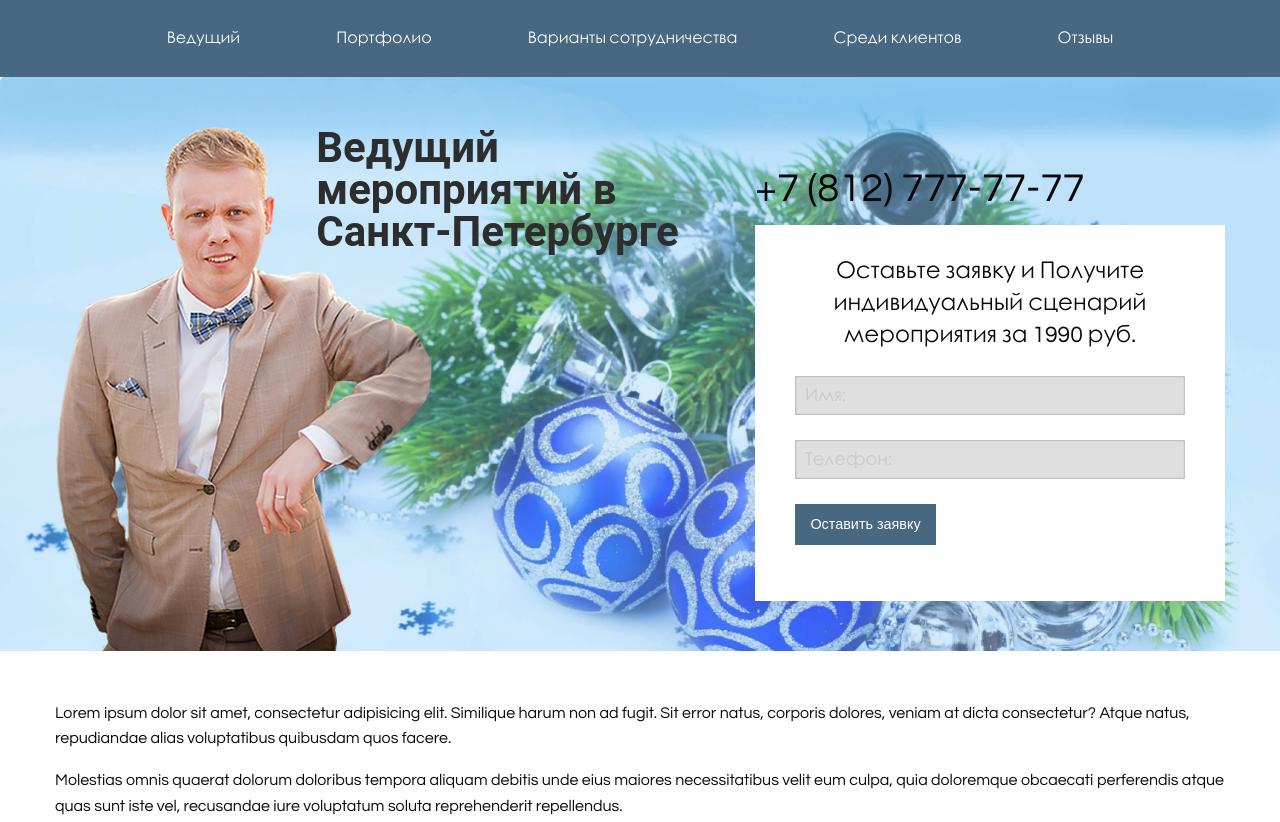
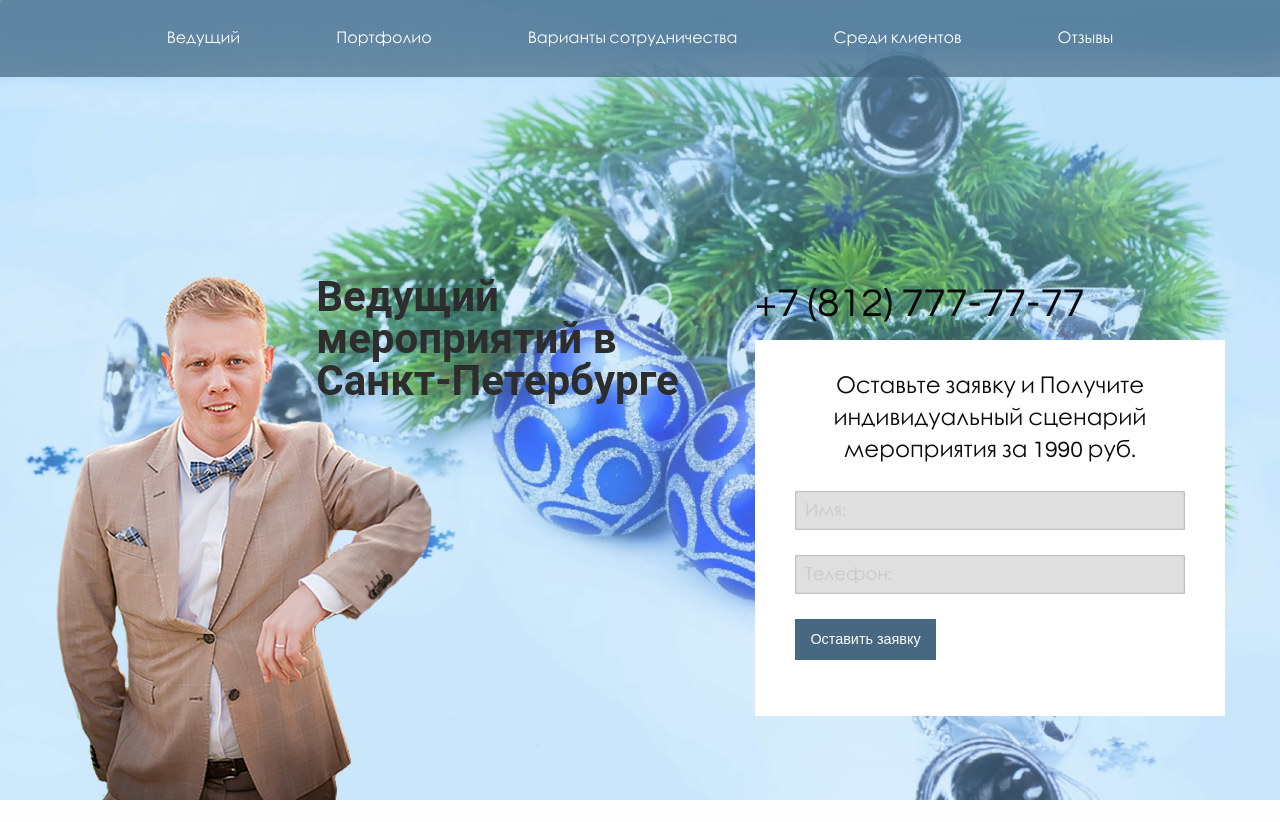
Before and after one commit to keybro/leading-events, a website: page index.html in a window 1280 px wide. Shown: the top 822 px of the page. Drawn offline with nearby package versions, Linux system fonts and the light colour scheme; a web font is replaced by a local one.

Commit message:
create fixed menu for desktop

```diff
--- a/assets/scss/_custom.scss
+++ b/assets/scss/_custom.scss
@@ -12,17 +12,25 @@
     font-style: normal;
 }
 
+.top-bar {
+    position: fixed;
+    width: 100%;
+    background-color: rgba($light-blue, 0.71);
+    z-index: 3;
+
+}
+
  .top-bar ul {
     background-color: transparent;
 }
 
 .intro {
-    position: relative;
-    background: url("../images/header.jpg") no-repeat;
+    display: flex;
+    align-items: flex-end;
+    background: url("../images/header.jpg") no-repeat 100% top;
     background-size: cover;
     background-attachment: fixed;
-    height: 100%;
-    padding-top: 50px;
+    height: 100vh;
 }
 
 .intro__visual {
@@ -38,13 +46,17 @@
     color: #2d2d2d;
     font-size: 42px;
     line-height: 42px;
+}
 
 @include breakpoint(small only) {
-    display: none;
+    .intro__visual::before {
+        display: none;
     }
-}
 
-
+    .intro {
+           height: 100%;
+    }
+    }
 
 
 .form_in {
--- a/assets/scss/_settings.scss
+++ b/assets/scss/_settings.scss
@@ -616,7 +616,7 @@ $menu-item-color-active: $white;
 //
 //$topbar-padding: 0.5rem;
 $topbar-background: $light-blue;
-$topbar-submenu-background: #000;
+//$topbar-submenu-background: $topbar-background;
 //$topbar-title-spacing: 0.5rem 2rem 0.5rem 0;
 //$topbar-input-width: 200px;
 //$topbar-unstack-breakpoint: medium;
--- a/index.html
+++ b/index.html
@@ -14,7 +14,6 @@
   <button class="menu-icon" type="button" data-toggle="responsive-menu"></button>
   <div class="title-bar-title">Меню</div>
 </div>
-
 <div class="top-bar" id="responsive-menu">
     <ul class="vertical large-horizontal menu align-center">
         <li><a href="#">Ведущий</a></li>
@@ -27,8 +26,8 @@
 <!-- END SECTION: Navigation -->
 
 <!-- SECTION: Intro -->
-<div class="intro">
-<div class="intro__wrapper row align-bottom">
+<div class="intro align-bottom">
+<div class="intro__wrapper row ">
 <div class="columns small-12 medium-12 large-7 align-spaced">
 <div class="intro__visual panel">
 <img class="hide-for-small-only" src="assets/images/alex.png" alt="alex" height="524" width="379">
```
Also changed, not shown: assets/stylesheets/app.css.
